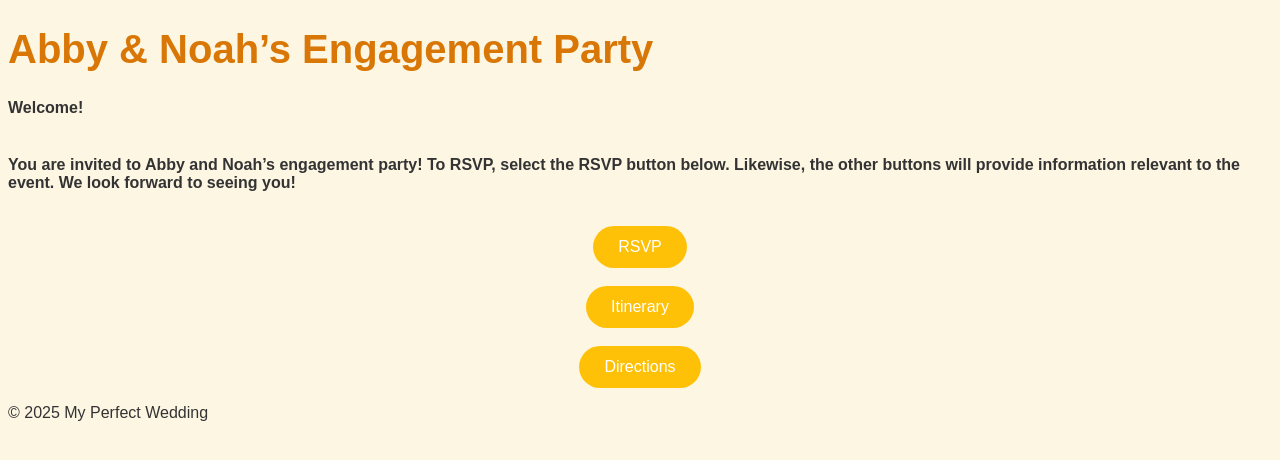
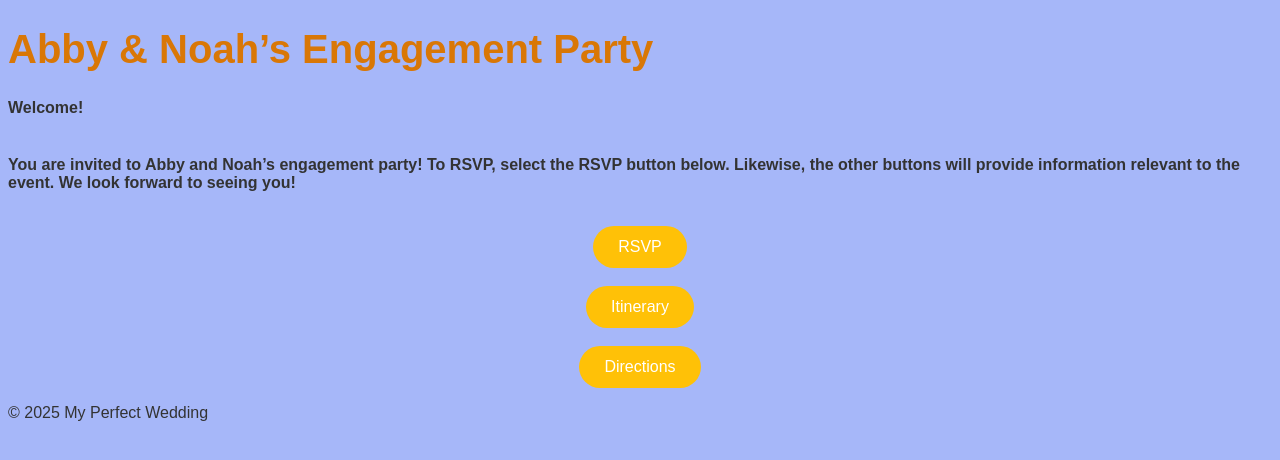
Before and after one commit to GitHerDone17/MyPerfectWedding, a Jekyll site: the page built from index.md, in a window 1280 px wide. Shown: the top 460 px of the page. Built offline with Jekyll 4.4.1, drawn with Linux system fonts in a browser that asks for light colours; our own code applies the rules of GitHub Pages for plain Markdown files.

Commit message:
Update custom.css

```diff
--- a/assets/css/custom.css
+++ b/assets/css/custom.css
@@ -1,6 +1,6 @@
 /* Base Page Styling */
 body {
-  background-color: #fdf6e3; /* Soft warm cream */
+  background-color: #a6b7f9; /* Soft warm cream */
   color: #333; /* Dark grey for readability */
   font-family: 'Arial', sans-serif; /* Clean and simple font */
 }
```
